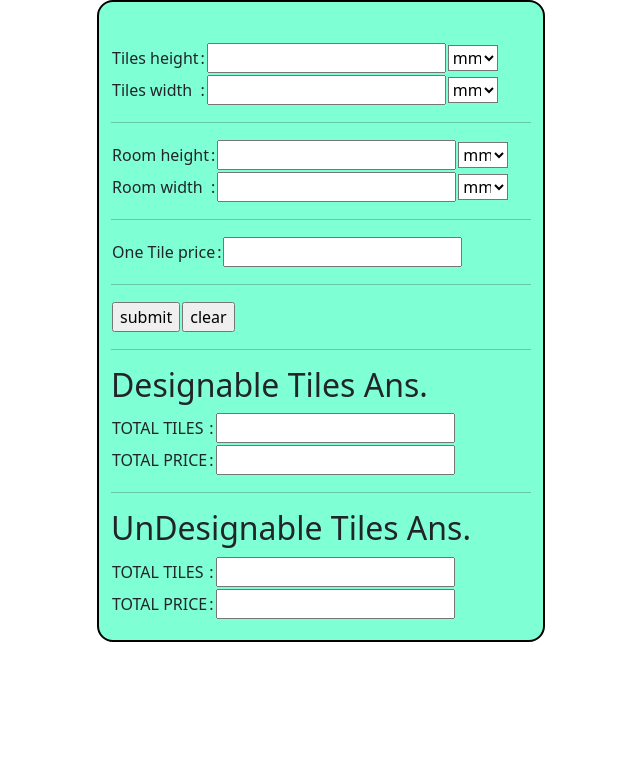
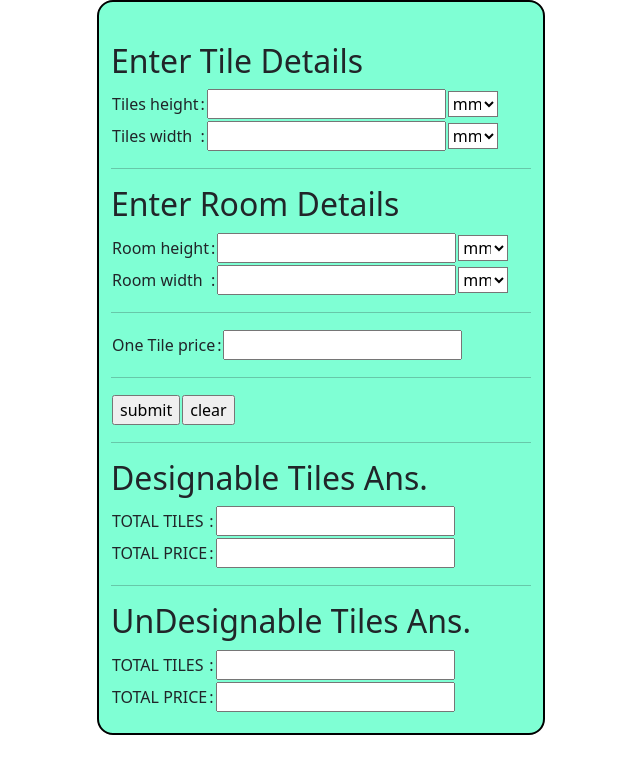
Before and after one commit to dhruvgodvani/tiles-calculator, a plain HTML site: page index.html in a window 1280 px wide. Shown: the whole page, without its empty margins (319-959 px from the left). Drawn offline with nearby package versions, Linux system fonts and the light colour scheme.

Commit message:
Add files via upload

```diff
--- a/index.html
+++ b/index.html
@@ -14,6 +14,11 @@
     <div class="container" style="width: 35%;">
         <form>
         <table class="">
+            <tr>
+                <h2>
+                    Enter Tile Details
+                </h2>
+            </tr>
             <tr>
                 <td>Tiles height</td>
                 <td>:</td>
@@ -47,6 +52,11 @@
         <hr>
 
         <table>
+            <tr>
+                <h2>
+                    Enter Room Details
+                </h2>
+            </tr>
             <tr style="height: fit-content;">
                 <td>Room height</td>
                 <td>:</td>
```
Also changed, not shown: style.css (line endings or trailing spaces).
